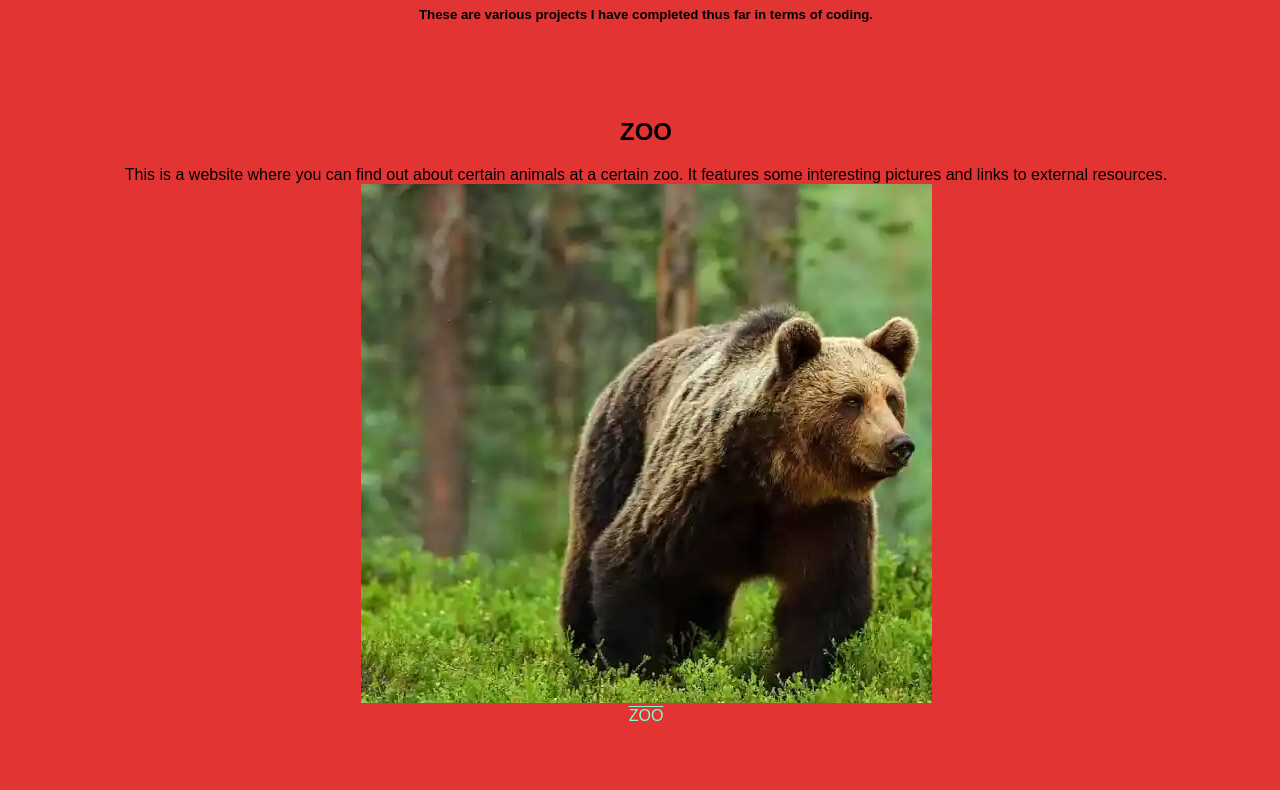
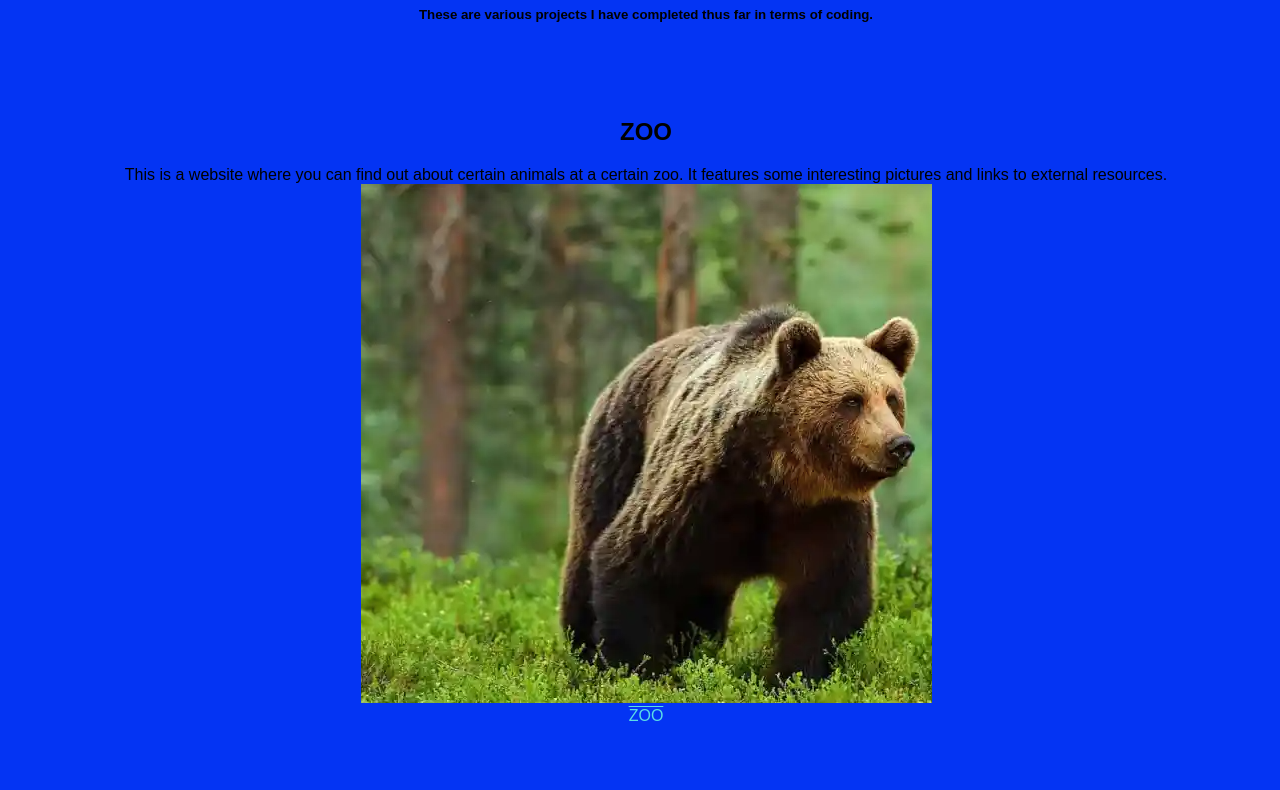
Before and after one commit to Caro-caro-caro/Portfolio, a plain HTML site: page portfolio.html in a window 1280 px wide. Shown: the part 152-942 px from the top of the page. Drawn offline with Linux system fonts and the light colour scheme.

Commit message:
commiting edits

```diff
--- a/portfolio.html
+++ b/portfolio.html
@@ -67,7 +67,7 @@
         to a secret lock! On this project
         I worked with javascript alerts
         and variables.
-        <img src="vaultimage.png"><br><br><br>
+        <img src="vaultimage.png"><br>
 
         <a href="https://github.com/Caro-caro-caro/vaultvault.git">VAULT</a>
 
--- a/style.css
+++ b/style.css
@@ -92,6 +92,16 @@ header li {
 
 }
 
+a:link,
+a:visited {
+  color: rgb(91, 221, 230);
+
+}
+
+a:hover {
+  color: hotpink;
+}
+
 .form {
     display: flex;
     text-align: center;
@@ -99,14 +109,18 @@ header li {
 
 }
 
+.success {
+    font-size: larger;
+}
+
 @media (min-width: 480px){
-    body { background-color: white;}
+     body { background-color: white;}
   }
 
   @media (min-width: 768px){
-    body { background-color: rgb(207, 141, 198)}
+    body { background-color: rgb(221, 195, 217)}
   }
 
   @media (min-width: 992px){
-     body { background-color: rgb(227, 52, 52)}
+     body { background-color: rgb(4, 52, 243)}
   }
```
Also changed, not shown: index.html (+3 -1 lines), success.html (+4 -3 lines).
